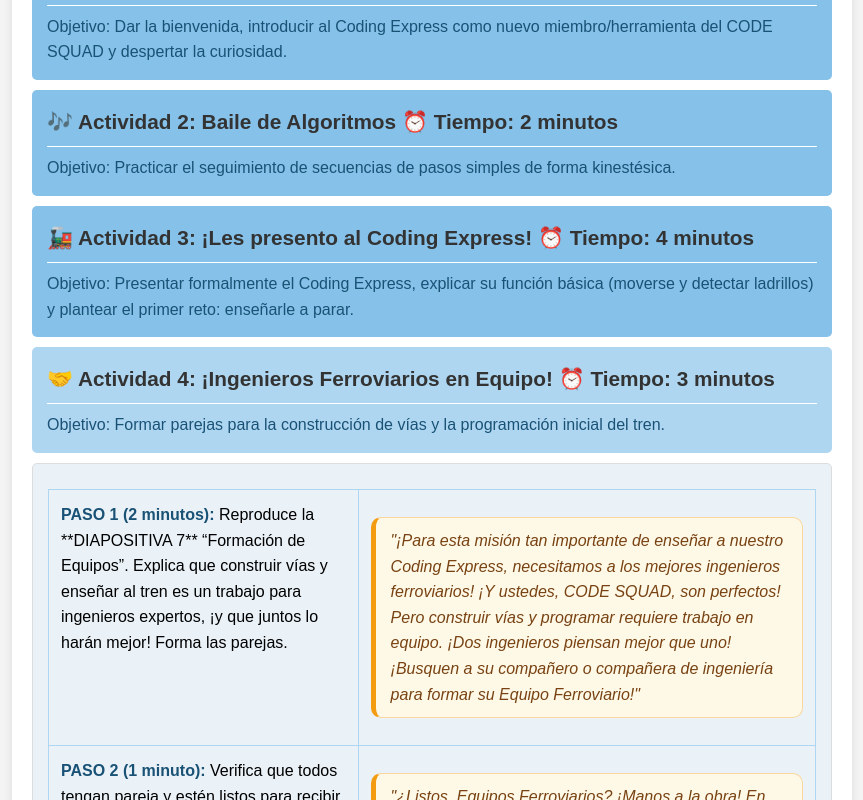
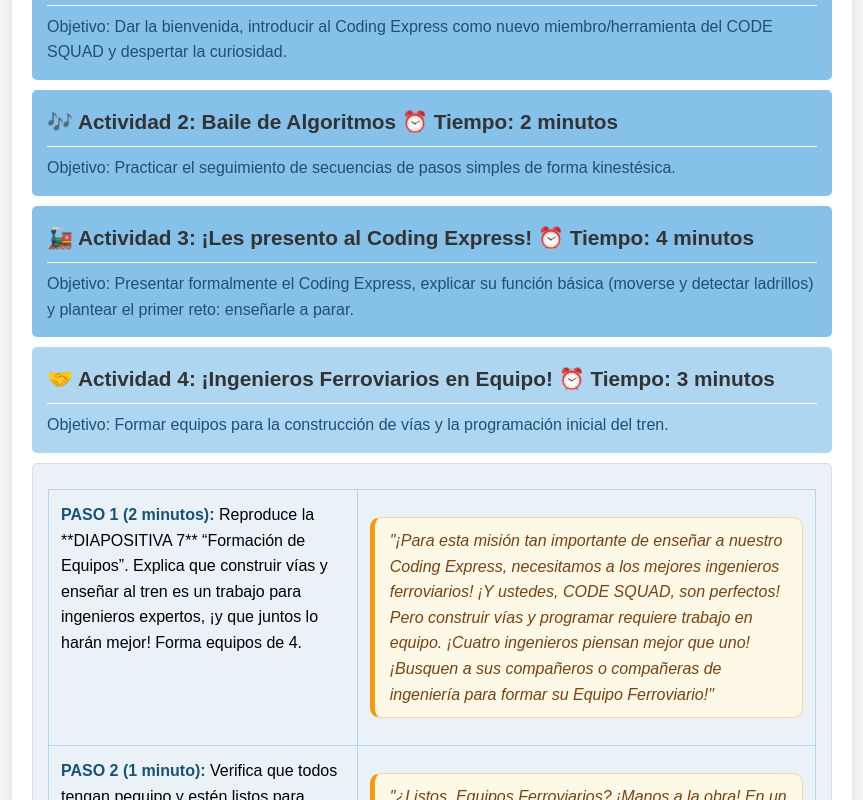
Before and after one commit to Gnius-Club/K1_M30_CE, a plain HTML site: page index.html in a window 1280 px wide. Both pictures are taken after a click on the element 640 px from the left and 876 px from the top of the page. Shown: the part 476-1276 px from the top of the page, without its empty margins (208-1071 px from the left). Drawn offline with Linux system fonts and the light colour scheme.

Commit message:
Update index.html

```diff
--- a/index.html
+++ b/index.html
@@ -224,20 +224,20 @@
 <div id="activity-4" class="activity">
     <div class="banner" onclick="toggleContent('formacion-parejas')">
         <div class="title">🤝 Actividad 4: ¡Ingenieros Ferroviarios en Equipo! ⏰ Tiempo: 3 minutos</div>
-        <div class="subtitle">Objetivo: Formar parejas para la construcción de vías y la programación inicial del tren.</div>
+        <div class="subtitle">Objetivo: Formar equipos para la construcción de vías y la programación inicial del tren.</div>
     </div>
     <div id="formacion-parejas" class="content">
         <table>
             <tr>
-                <td><strong>PASO 1 (2 minutos):</strong> Reproduce la **DIAPOSITIVA 7** “Formación de Equipos”. Explica que construir vías y enseñar al tren es un trabajo para ingenieros expertos, ¡y que juntos lo harán mejor! Forma las parejas.</td>
+                <td><strong>PASO 1 (2 minutos):</strong> Reproduce la **DIAPOSITIVA 7** “Formación de Equipos”. Explica que construir vías y enseñar al tren es un trabajo para ingenieros expertos, ¡y que juntos lo harán mejor! Forma equipos de 4.</td>
                 <td>
                      <div class="dialogue">
-                        "¡Para esta misión tan importante de enseñar a nuestro Coding Express, necesitamos a los mejores ingenieros ferroviarios! ¡Y ustedes, CODE SQUAD, son perfectos! Pero construir vías y programar requiere trabajo en equipo. ¡Dos ingenieros piensan mejor que uno! ¡Busquen a su compañero o compañera de ingeniería para formar su Equipo Ferroviario!"
+                        "¡Para esta misión tan importante de enseñar a nuestro Coding Express, necesitamos a los mejores ingenieros ferroviarios! ¡Y ustedes, CODE SQUAD, son perfectos! Pero construir vías y programar requiere trabajo en equipo. ¡Cuatro ingenieros piensan mejor que uno! ¡Busquen a sus compañeros o compañeras de ingeniería para formar su Equipo Ferroviario!"
                     </div>
                 </td>
             </tr>
             <tr>
-                <td><strong>PASO 2 (1 minuto):</strong> Verifica que todos tengan pareja y estén listos para recibir sus materiales de construcción (vías, tren, ladrillos de acción, iBricks).</td>
+                <td><strong>PASO 2 (1 minuto):</strong> Verifica que todos tengan pequipo y estén listos para recibir sus materiales de construcción (vías, tren, ladrillos de acción, iBricks).</td>
                 <td>
                      <div class="dialogue">
                         "¿Listos, Equipos Ferroviarios? ¡Manos a la obra! En un momento les daré sus materiales: vías para construir el camino, nuestro Coding Express, los ladrillos de acción mágicos, ¡y nuestros bloques gigantes para hacer la estación! ¡Prepárense para construir!"
```
